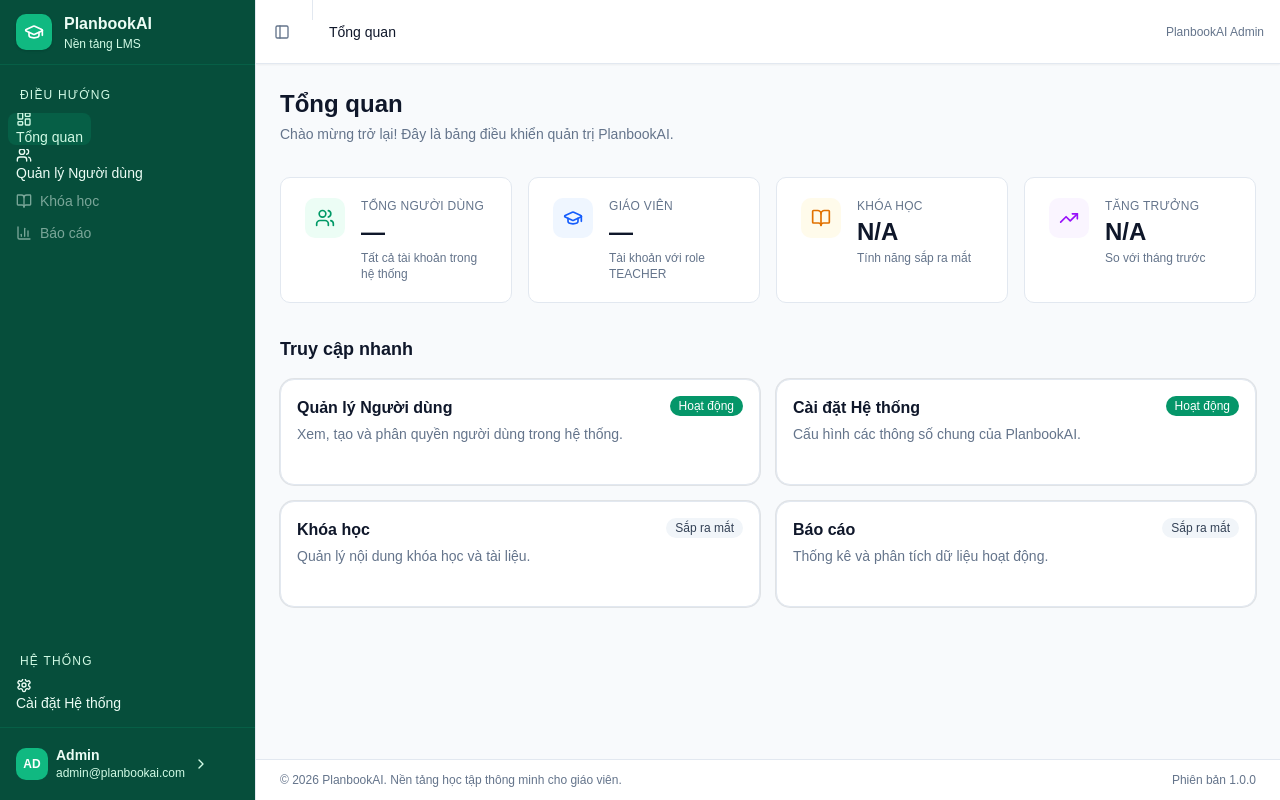
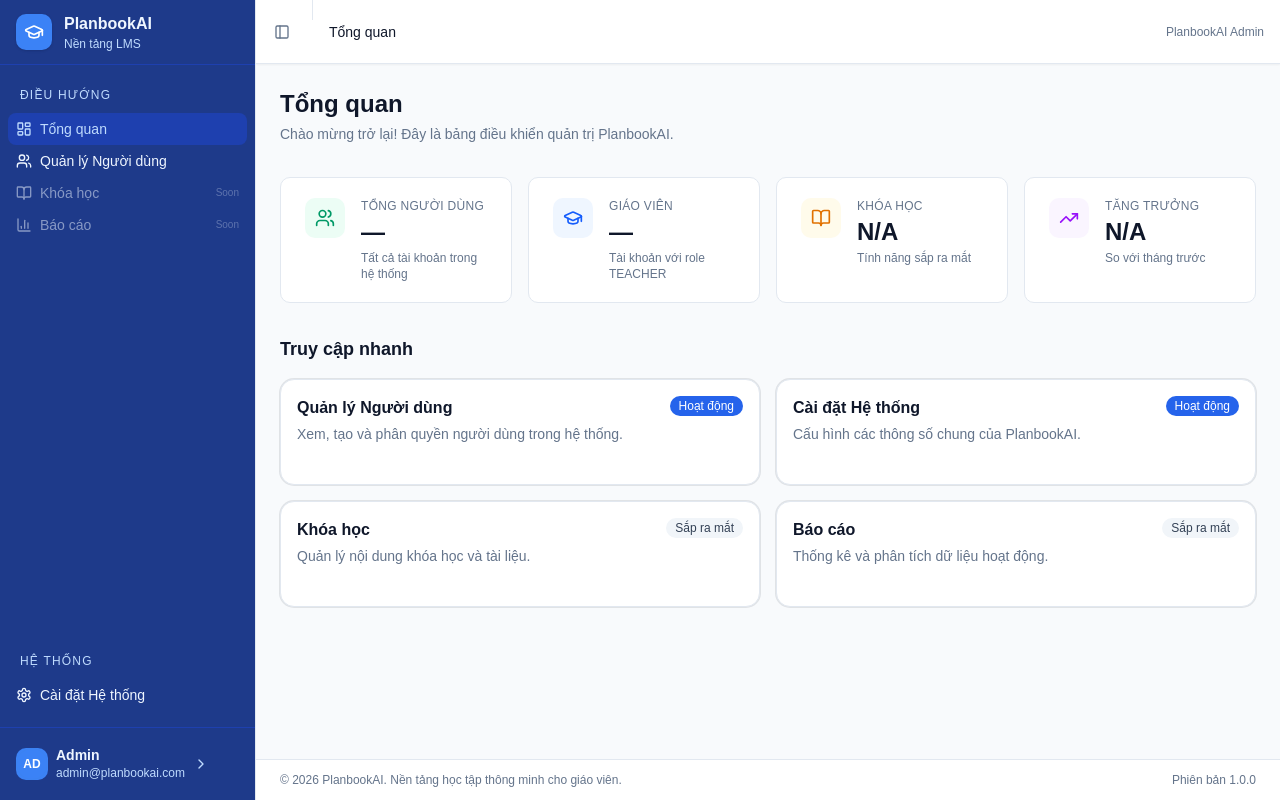
Before and after one commit to CongduongNT/JAVA, a React (Vite) app in the folder frontend/: page / in a window 1280 px wide. Built offline with nearby package versions, Linux system fonts and the light colour scheme; sample sign-in values are in the browser's storage.

Commit message:
thay đổi màu theme xanh blue

```diff
--- a/frontend/package.json
+++ b/frontend/package.json
@@ -31,7 +31,7 @@
   },
   "devDependencies": {
     "@types/node": "^25.5.0",
-    "@vitejs/plugin-react": "^4.3.4",
+    "@vitejs/plugin-react": "^4.7.0",
     "vite": "^6.2.1"
   }
 }
--- a/frontend/src/index.css
+++ b/frontend/src/index.css
@@ -6,9 +6,8 @@
 @custom-variant dark (&:is(.dark *));
 
 /* ============================================================
-   PlanbookAI — Green LMS Theme
-   Primary palette: Emerald / Green (xanh lục)
-   Inspired by modern LMS platforms (Google Classroom, Canvas)
+   PlanbookAI — Blue LMS Theme (xanh lam)
+   Primary palette: Blue (inspired by modern LMS platforms)
    ============================================================ */
 
 :root {
@@ -22,8 +21,8 @@
   --popover: #FFFFFF;
   --popover-foreground: #0F172A;
 
-  /* Green primary */
-  --primary: #059669;
+  /* Blue primary */
+  --primary: #2563EB;
   --primary-foreground: #FFFFFF;
 
   --secondary: #F1F5F9;
@@ -32,66 +31,66 @@
   --muted: #F1F5F9;
   --muted-foreground: #64748B;
 
-  --accent: #ECFDF5;
-  --accent-foreground: #065F46;
+  --accent: #EFF6FF;
+  --accent-foreground: #1D4ED8;
 
   --destructive: #DC2626;
   --border: #E2E8F0;
   --input: #E2E8F0;
-  --ring: #059669;
+  --ring: #2563EB;
 
-  /* Charts (emerald gradient) */
-  --chart-1: #059669;
-  --chart-2: #10B981;
-  --chart-3: #34D399;
-  --chart-4: #047857;
-  --chart-5: #065F46;
+  /* Charts (blue gradient) */
+  --chart-1: #2563EB;
+  --chart-2: #3B82F6;
+  --chart-3: #60A5FA;
+  --chart-4: #1D4ED8;
+  --chart-5: #1E40AF;
 
   --radius: 0.625rem;
 
-  /* Sidebar — deep emerald green */
-  --sidebar: #064E3B;
-  --sidebar-foreground: #ECFDF5;
-  --sidebar-primary: #10B981;
+  /* Sidebar — deep navy blue */
+  --sidebar: #1E3A8A;
+  --sidebar-foreground: #EFF6FF;
+  --sidebar-primary: #3B82F6;
   --sidebar-primary-foreground: #FFFFFF;
-  --sidebar-accent: #065F46;
-  --sidebar-accent-foreground: #D1FAE5;
-  --sidebar-border: #065F46;
-  --sidebar-ring: #10B981;
+  --sidebar-accent: #1E40AF;
+  --sidebar-accent-foreground: #BFDBFE;
+  --sidebar-border: #1E40AF;
+  --sidebar-ring: #3B82F6;
 }
 
 .dark {
-  --background: #0A1A13;
-  --foreground: #ECFDF5;
-  --card: #0D2B1F;
-  --card-foreground: #ECFDF5;
-  --popover: #0D2B1F;
-  --popover-foreground: #ECFDF5;
-  --primary: #10B981;
-  --primary-foreground: #022C22;
-  --secondary: #134529;
-  --secondary-foreground: #D1FAE5;
-  --muted: #134529;
-  --muted-foreground: #6EE7B7;
-  --accent: #134529;
-  --accent-foreground: #D1FAE5;
+  --background: #0A0F1E;
+  --foreground: #EFF6FF;
+  --card: #0D1526;
+  --card-foreground: #EFF6FF;
+  --popover: #0D1526;
+  --popover-foreground: #EFF6FF;
+  --primary: #3B82F6;
+  --primary-foreground: #0A0F1E;
+  --secondary: #1E3A8A;
+  --secondary-foreground: #BFDBFE;
+  --muted: #1E3A8A;
+  --muted-foreground: #93C5FD;
+  --accent: #1E3A8A;
+  --accent-foreground: #BFDBFE;
   --destructive: #EF4444;
-  --border: #134529;
-  --input: #134529;
-  --ring: #10B981;
-  --chart-1: #10B981;
-  --chart-2: #34D399;
-  --chart-3: #6EE7B7;
-  --chart-4: #059669;
-  --chart-5: #047857;
-  --sidebar: #022C22;
-  --sidebar-foreground: #ECFDF5;
-  --sidebar-primary: #10B981;
-  --sidebar-primary-foreground: #022C22;
-  --sidebar-accent: #064E3B;
-  --sidebar-accent-foreground: #D1FAE5;
-  --sidebar-border: #064E3B;
-  --sidebar-ring: #10B981;
+  --border: #1E3A8A;
+  --input: #1E3A8A;
+  --ring: #3B82F6;
+  --chart-1: #3B82F6;
+  --chart-2: #60A5FA;
+  --chart-3: #93C5FD;
+  --chart-4: #2563EB;
+  --chart-5: #1D4ED8;
+  --sidebar: #0D1526;
+  --sidebar-foreground: #EFF6FF;
+  --sidebar-primary: #3B82F6;
+  --sidebar-primary-foreground: #0A0F1E;
+  --sidebar-accent: #1E3A8A;
+  --sidebar-accent-foreground: #BFDBFE;
+  --sidebar-border: #1E3A8A;
+  --sidebar-ring: #3B82F6;
 }
 
 @theme inline {
--- a/frontend/src/layouts/MainLayout.jsx
+++ b/frontend/src/layouts/MainLayout.jsx
@@ -38,10 +38,7 @@ import {
   SidebarTrigger,
 } from '@/components/ui/sidebar'
 import {
-  Tooltip,
-  TooltipContent,
   TooltipProvider,
-  TooltipTrigger,
 } from '@/components/ui/tooltip'
 
 // ---------------------------------------------------------------------------
@@ -131,10 +128,8 @@ function AppSidebar() {
           <SidebarMenu>
             {NAV_MAIN.map((item) => (
               <SidebarMenuItem key={item.href}>
-                <Tooltip>
-                  <TooltipTrigger asChild>
                 <SidebarMenuButton
-                      asChild={!item.disabled}
+                  render={item.disabled ? undefined : <Link to={item.href} />}
                   isActive={isActive(item.href)}
                   tooltip={item.title}
                   className={
@@ -143,23 +138,14 @@ function AppSidebar() {
                       : 'transition-colors duration-150'
                   }
                 >
-                      {item.disabled ? (
-                        <span className="flex items-center gap-2">
-                          <item.icon className="size-4" />
-                          <span>{item.title}</span>
+                  <item.icon className="size-4 shrink-0" />
+                  <span className="truncate">{item.title}</span>
+                  {item.disabled && (
+                    <span className="ml-auto text-[10px] opacity-60 group-data-[collapsible=icon]:hidden">
+                      Soon
                     </span>
-                      ) : (
-                        <Link to={item.href}>
-                          <item.icon className="size-4" />
-                          <span>{item.title}</span>
-                        </Link>
                   )}
                 </SidebarMenuButton>
-                  </TooltipTrigger>
-                  {item.disabled && (
-                    <TooltipContent side="right">Sắp ra mắt</TooltipContent>
-                  )}
-                </Tooltip>
               </SidebarMenuItem>
             ))}
           </SidebarMenu>
@@ -174,15 +160,13 @@ function AppSidebar() {
             {NAV_SYSTEM.map((item) => (
               <SidebarMenuItem key={item.href}>
                 <SidebarMenuButton
-                  asChild
+                  render={<Link to={item.href} />}
                   isActive={isActive(item.href)}
                   tooltip={item.title}
                   className="transition-colors duration-150"
                 >
-                  <Link to={item.href}>
-                    <item.icon className="size-4" />
-                    <span>{item.title}</span>
-                  </Link>
+                  <item.icon className="size-4 shrink-0" />
+                  <span className="truncate">{item.title}</span>
                 </SidebarMenuButton>
               </SidebarMenuItem>
             ))}
```
Also changed, not shown: 1 other file (tests, documents, lock files or other folders). Lines whose indentation alone changed are shown as unchanged.
